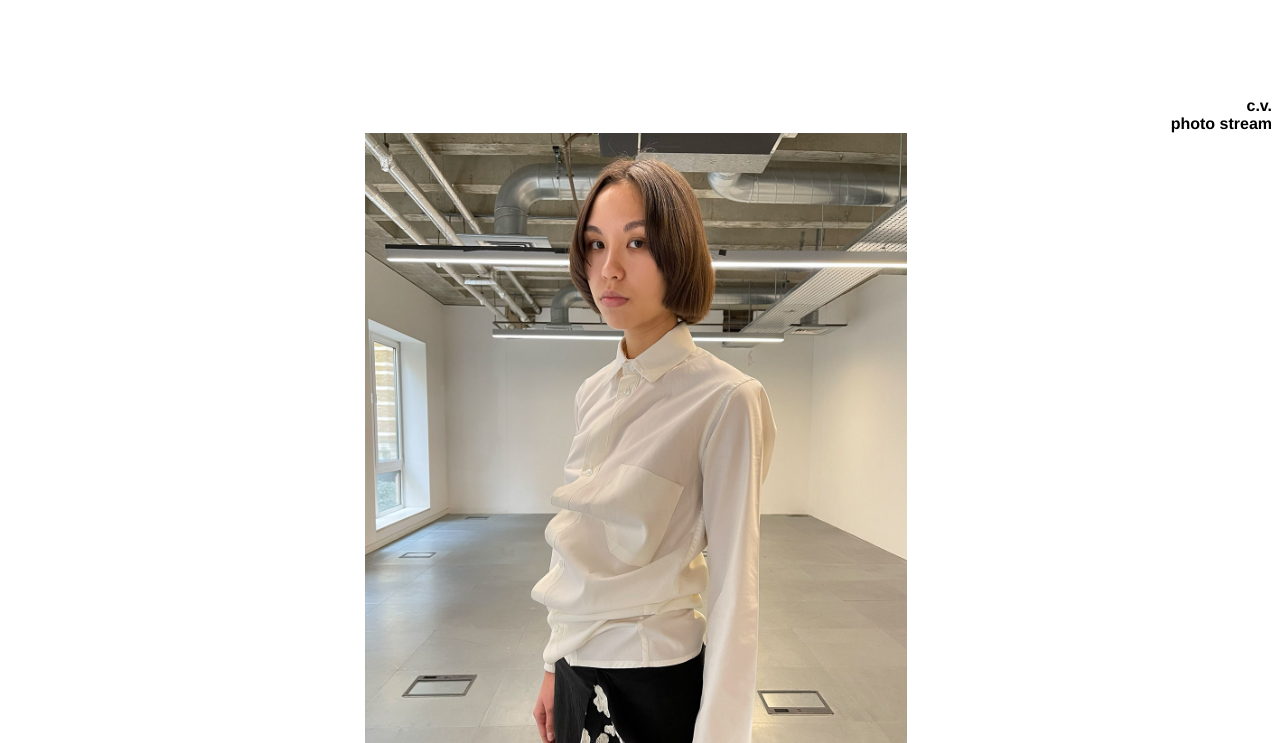
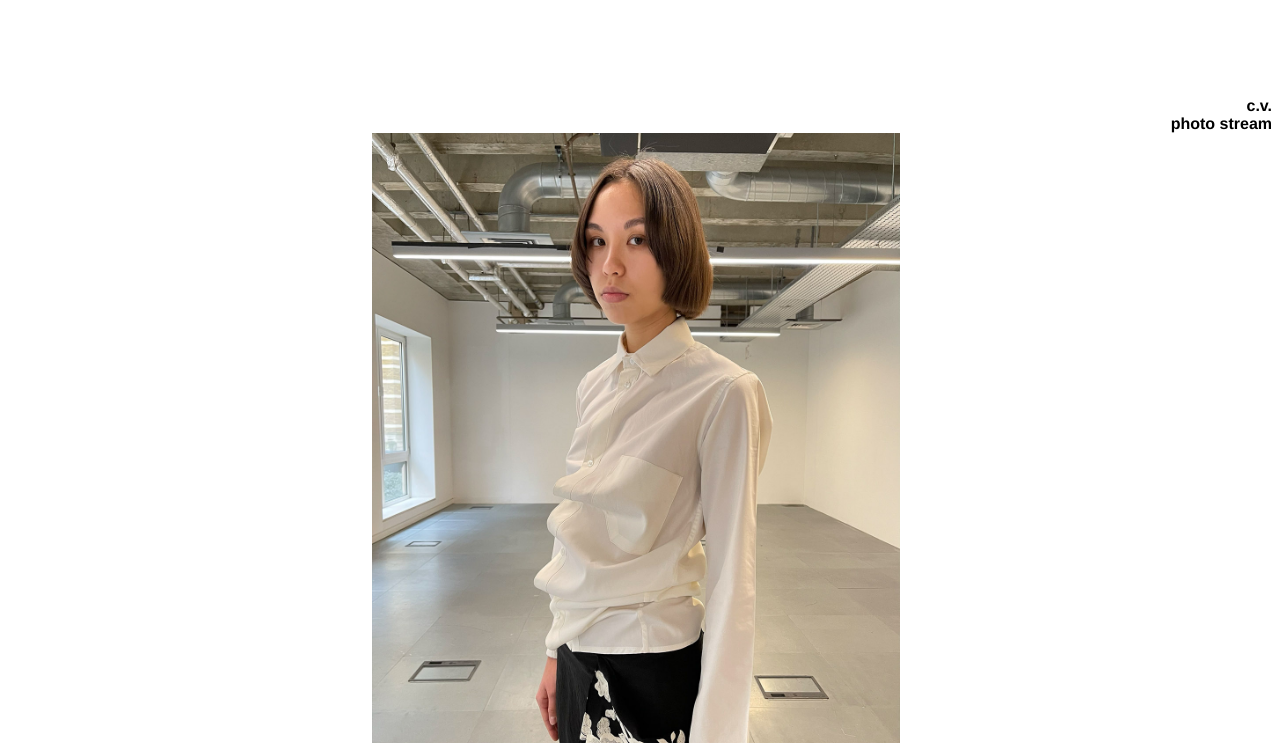
Before and after one commit to matt-empringham/matt-empringham.github.io, a plain HTML site: page index.html in a window 1280 px wide. Shown: the part 57-800 px from the top of the page. Drawn offline with Linux system fonts and the light colour scheme.

Commit message:
Update stylesheet.css

```diff
--- a/stylesheet.css
+++ b/stylesheet.css
@@ -69,8 +69,8 @@ p {text-align: justify;
 
 .photo-stream {
 	text-align: center;
-	padding-right: 11%;
-	padding-left: 11%;
+	padding-right: 12%;
+	padding-left: 12%;
 }
 
 footer {
```
